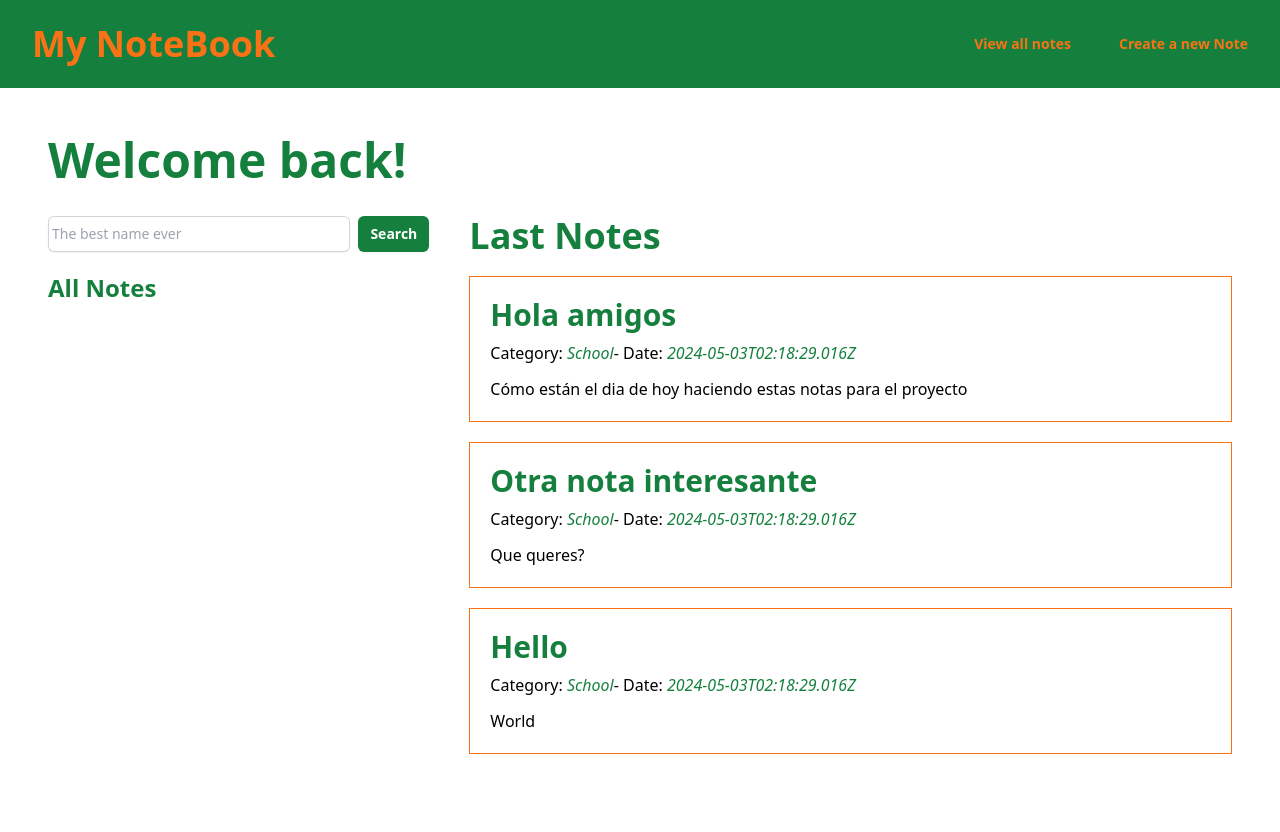
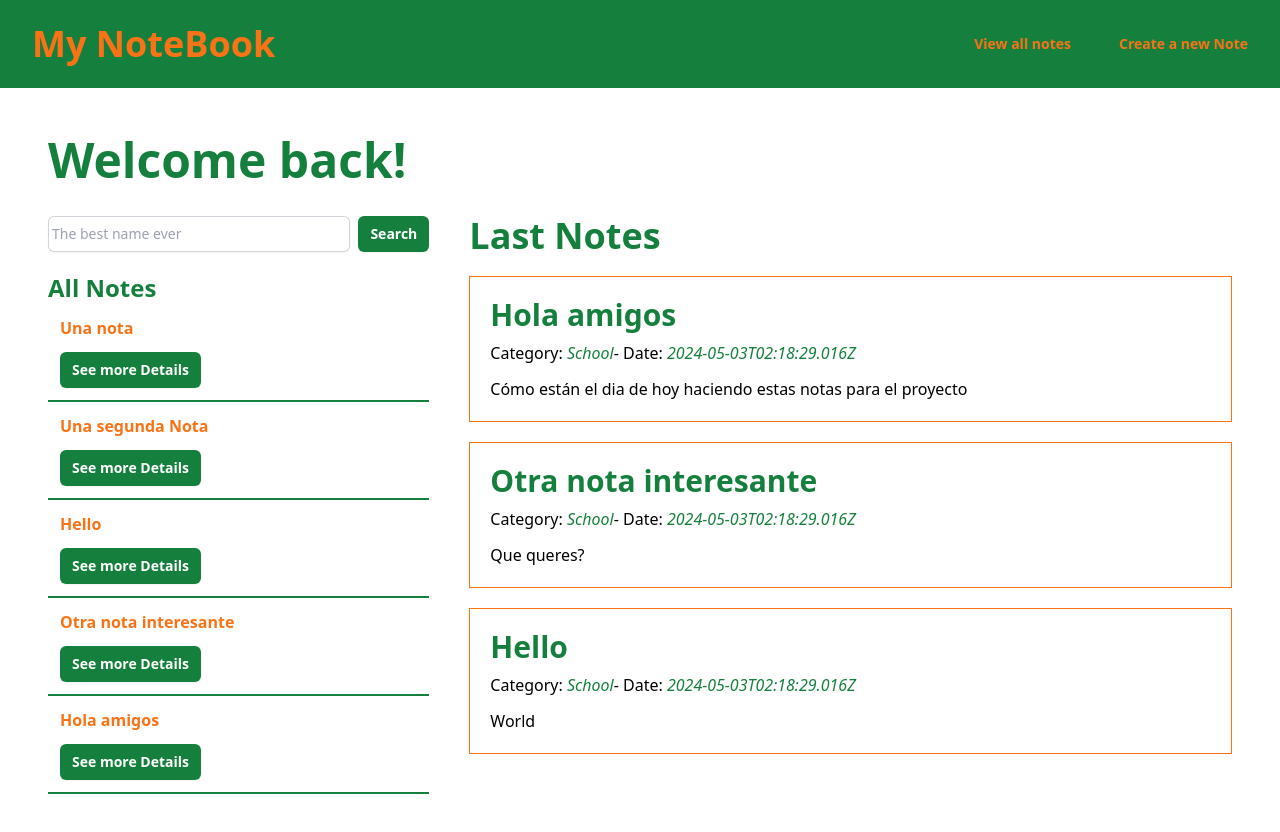
Before and after one commit to sesp13/my-notebook, a React (Vite) app: page / in a window 1280 px wide. Shown: the top 832 px of the page. Before the commit the page ends 802 px from the top, so only its background shows below. Built offline with nearby package versions, Linux system fonts and the light colour scheme; data requests are answered from the project's data file.

Commit message:
add content to get all notes sidebar component

```diff
--- a/src/components/utilities/SampleButton.tsx
+++ b/src/components/utilities/SampleButton.tsx
@@ -3,13 +3,29 @@ interface SampleButtonParams {
   buttonType?: 'button' | 'submit';
   additionalClasses?: string;
   isDisabled?: boolean;
+  ariaLabel?: string;
+  onClick?: () => void;
 }
 
 export const SampleButton = (params: SampleButtonParams) => {
-  const { text, additionalClasses, buttonType, isDisabled } = params;
+  const {
+    text,
+    additionalClasses,
+    buttonType,
+    isDisabled,
+    onClick,
+    ariaLabel,
+  } = params;
   const computedType = buttonType ? buttonType : 'button';
   const otherClasses = additionalClasses ? additionalClasses : '';
   const computedDisabled = isDisabled ? true : false;
+  const computedAriaLabel = ariaLabel ? ariaLabel : '';
+
+  const onSampleClick = () => {
+    if (onClick) {
+      onClick();
+    }
+  };
 
   return (
     <button
@@ -20,6 +36,8 @@ export const SampleButton = (params: SampleButtonParams) => {
        focus-visible:outline-offset-2 focus-visible:outline-orange-500
       ${otherClasses}`}
       disabled={computedDisabled}
+      aria-label={computedAriaLabel}
+      onClick={onSampleClick}
     >
       {text}
     </button>
--- a/src/hooks/NoteService.ts
+++ b/src/hooks/NoteService.ts
@@ -4,7 +4,7 @@ const API_URL = 'http://localhost:3000/notes';
 
 export const useNoteService = () => {
   const getAllNotes = async (): Promise<INote[]> => {
-    const url = `${API_URL}?_limit=2&_sort=id&_order=desc`;
+    const url = `${API_URL}`;
     const res = await fetch(url);
     return await res.json();
   };
--- /dev/null
+++ b/src/pages/Home/LeftHomeSidebar/LeftHomeNoteComponent.tsx
@@ -0,0 +1,23 @@
+import { INote } from '../../../models';
+import { SampleButton } from '../../../components';
+
+interface LeftHomeNoteComponentProps {
+  note: INote;
+}
+
+export const LeftHomeNoteComponent = (props: LeftHomeNoteComponentProps) => {
+  const {
+    note: { name },
+  } = props;
+
+  const onSeeDetailsClick = () => {
+    console.log('You clicked me!');
+  };
+
+  return (
+    <div className="border-b-2 border-main p-3" aria-label='left-note'>
+      <h5 className="text-secondary font-bold mb-3">{name}</h5>
+      <SampleButton text="See more Details" onClick={onSeeDetailsClick} />
+    </div>
+  );
+};
--- a/src/pages/Home/LeftHomeSidebar/LeftHomeSidebar.tsx
+++ b/src/pages/Home/LeftHomeSidebar/LeftHomeSidebar.tsx
@@ -1,8 +1,30 @@
+import { useEffect, useState } from 'react';
+
+import { INote } from '../../../models';
+import { LeftHomeNoteComponent } from './LeftHomeNoteComponent';
 import { SampleButton } from '../../../components';
+import { useNoteService } from '../../../hooks';
 
 export const LeftHomeSidebar = () => {
+  const [notes, setNotes] = useState<INote[]>([]);
+
+  const { getAllNotes: getAllNotesApi } = useNoteService();
+
+  useEffect(() => {
+    getAllNotes();
+  }, []);
+
+  const getAllNotes = async () => {
+    const notesApi = await getAllNotesApi();
+    setNotes(notesApi);
+  };
+
+  const onSearchNote = () => {
+    console.log('Searching');
+  };
+
   return (
-    <section aria-label='left-home-sidebar' className="w-1/3">
+    <section aria-label="left-home-sidebar" className="w-1/3">
       <div className="flex justify-between">
         <div className="sample-input-container w-full">
           <input
@@ -14,10 +36,18 @@ export const LeftHomeSidebar = () => {
             placeholder="The best name ever"
           />
         </div>
-        <SampleButton text="Search" additionalClasses="ml-2"></SampleButton>
+        <SampleButton
+          text="Search"
+          additionalClasses="ml-2"
+          ariaLabel='search-btn'
+          onClick={onSearchNote}
+        />
       </div>
       <div className="mt-5">
         <h3 className="text-main font-bold text-2xl ">All Notes</h3>
+        {notes.map((note) => (
+          <LeftHomeNoteComponent note={note} key={note.id} />
+        ))}
       </div>
     </section>
   );
```
Also changed, not shown: 1 other file (tests, documents, lock files or other folders).
